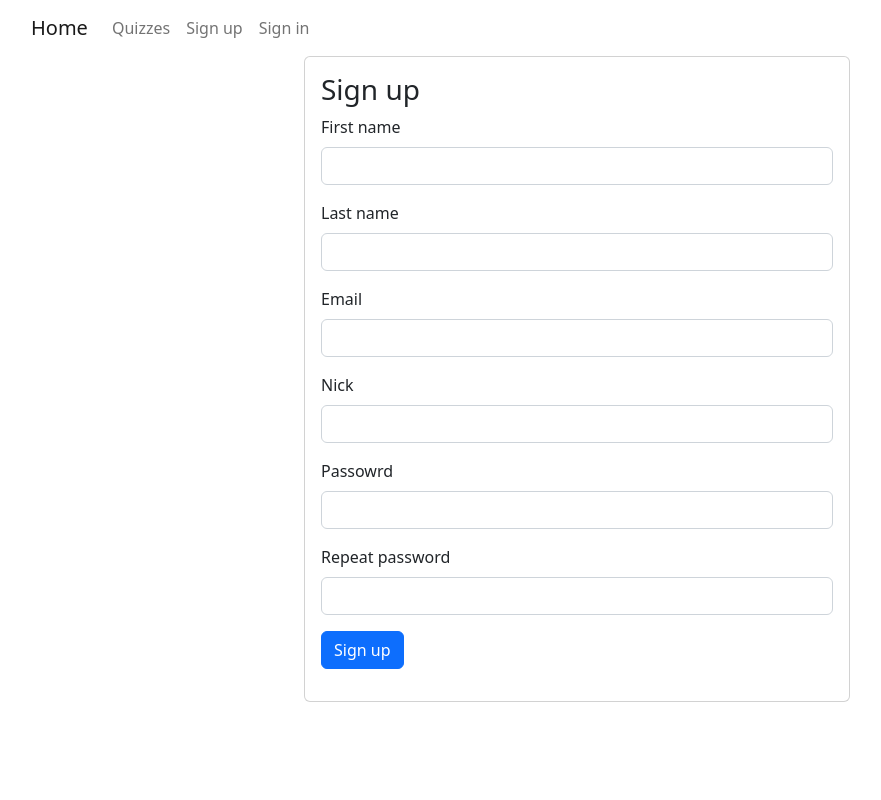
After one commit to KitsF0x/quizzes-php, a PHP site: page /routes/userCreate.php in a window 1280 px wide. The commit adds this page. Shown: the whole page, without its empty margins (63-944 px from the left). Run offline with PHP 8.4, Linux system fonts and the light colour scheme; some libraries are stand-ins or nearby versions.

Commit message:
Create user signup form and 'route'

```diff
--- /dev/null
+++ b/controllers/UserController.php
@@ -0,0 +1,10 @@
+<?php
+
+namespace controllers;
+
+class UserController {
+
+    public function create() {
+        require('../views/user/create.php');
+    }
+}
--- /dev/null
+++ b/routes/userCreate.php
@@ -0,0 +1,5 @@
+<?php
+
+require_once ('../controllers/UserController.php');
+$userController = new controllers\UserController();
+$userController->create();
--- a/views/nav/navigationView.php
+++ b/views/nav/navigationView.php
@@ -12,7 +12,6 @@
                 </li>
                 <?php
                 session_start();
-                $_SESSION['user-logged-in'] = true;
                 if(isset($_SESSION['user-logged-in'])) :
                 ?>
                 <li class = "nav-item">
@@ -25,7 +24,7 @@
                     else :
                 ?>
                 <li class = "nav-item">
-                    <a class = "nav-link" href = "#">Sign up</a>
+                    <a class = "nav-link" href = "userCreate.php">Sign up</a>
                 </li>
                 <li class = "nav-item">
                     <a class = "nav-link" href = "#">Sign in</a>
--- /dev/null
+++ b/views/user/create.php
@@ -0,0 +1,51 @@
+<html>
+    <head>
+        <link rel="stylesheet" href="../node_modules/bootstrap/dist/css/bootstrap.min.css">
+        <title>Sign up</title>
+
+    </head>
+    <body class="container">
+        <script src="../node_modules/bootstrap/dist/css/bootstrap.min.css" defer></script>
+        <?php
+        require_once '../controllers/NavController.php';
+        $nav = new \controllers\NavController();
+        $nav->renderNavigation();
+        ?>
+        <div class="row d-flex justify-content-center">
+            <div class="col-md-6">
+                <div class="card">
+                    <div class="card-body">
+                        <h3>Sign up</h3>
+                        <form action="#" method="POST">
+                            <div class="mb-3">
+                                <label for="inputFirstName" class="form-label">First name</label>
+                                <input type="text" class="form-control" id="inputFirstName" name="firstName" required>
+                            </div>
+                            <div class="mb-3">
+                                <label for="inputLastName" class="form-label">Last name</label>
+                                <input type="text" class="form-control" id="inputLastName" name="lastName" required>
+                            </div>
+                            <div class="mb-3">
+                                <label for="inputEmail" class="form-label">Email</label>
+                                <input type="email" class="form-control" id="inputEmail" name="email" required>
+                            </div>
+                            <div class="mb-3">
+                                <label for="inputNick" class="form-label">Nick</label>
+                                <input type="text" class="form-control" id="inputNick" name="nick" required>
+                            </div>
+                            <div class="mb-3">
+                                <label for="inputPassword" class="form-label">Passowrd</label>
+                                <input type="password" class="form-control" id="inputPassword" name="password" required>
+                            </div>
+                            <div class="mb-3">
+                                <label for="inputRepeatPassword" class="form-label">Repeat password</label>
+                                <input type="password" class="form-control" id="inputRepeatPassword" name="repeatPassword" required>
+                            </div>
+                            <button type="submit" class="btn btn-primary">Sign up</button>
+                        </form>
+                    </div>
+                </div>
+            </div>
+        </div>
+    </body>
+</html>
```
